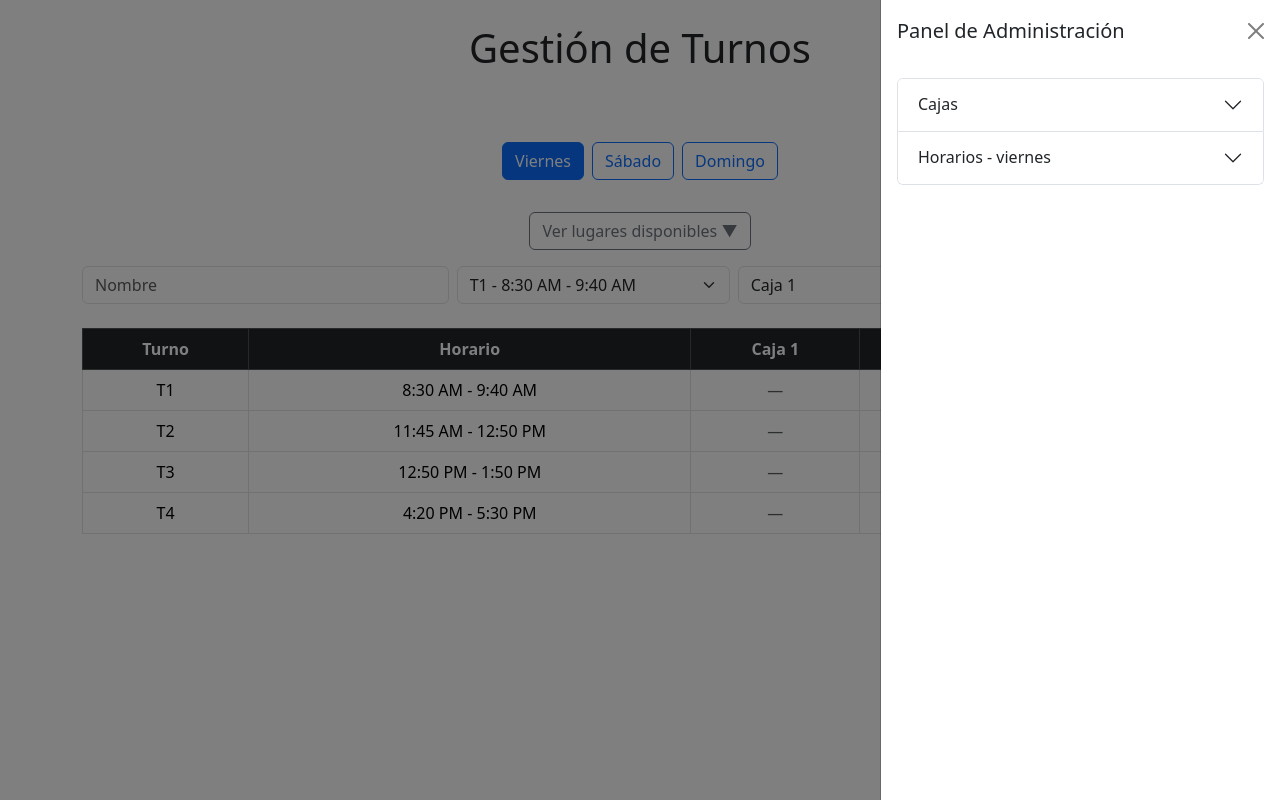
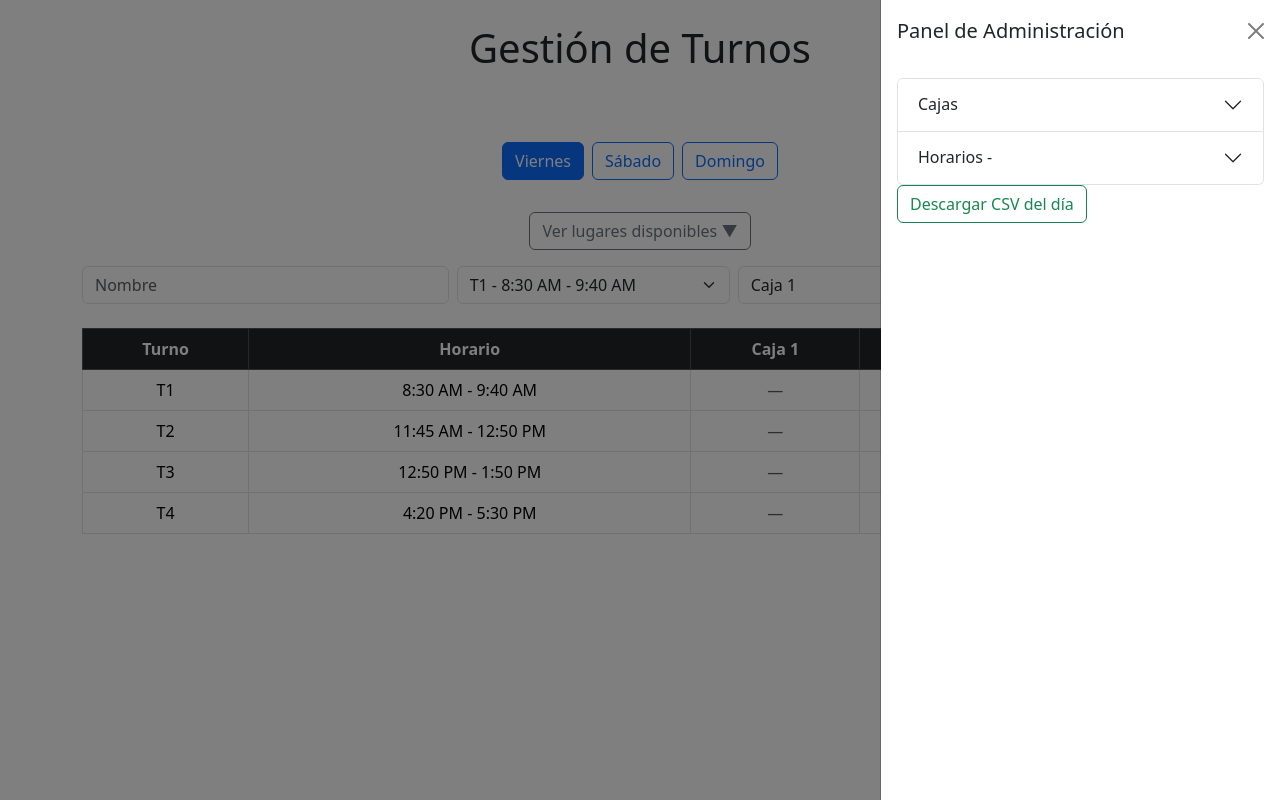
Before and after one commit to Josue1414/Turnos-React, a React (Vite) app: page / in a window 1280 px wide. Both pictures are taken after a click on the button "☰ Menú Admin". Built offline with nearby package versions, Linux system fonts and the light colour scheme.

Commit message:
🔄 Exportación CSV mejorada y funcionalidad Admin Panel completa

```diff
--- a/src/App.jsx
+++ b/src/App.jsx
@@ -24,13 +24,16 @@ function App() {
       { id: 4, hora: "4:20 PM - 5:30 PM" },
     ],
     sábado: [
-      { id: 1, hora: "9:00 AM - 10:00 AM" },
-      { id: 2, hora: "12:00 PM - 1:00 PM" },
-      { id: 3, hora: "3:00 PM - 4:00 PM" },
+      { id: 1, hora: "8:30 AM - 9:40 AM" },
+      { id: 2, hora: "11:45 AM - 12:50 PM" },
+      { id: 3, hora: "12:50 PM - 1:50 PM" },
+      { id: 4, hora: "4:10 PM - 5:20 PM" },
     ],
     domingo: [
-      { id: 1, hora: "10:00 AM - 11:00 AM" },
-      { id: 2, hora: "1:00 PM - 2:00 PM" },
+      { id: 1, hora: "8:30 AM - 9:40 AM" },
+      { id: 2, hora: "11:45 AM - 12:50 PM" },
+      { id: 3, hora: "12:50 PM - 1:50 PM" },
+      { id: 4, hora: "3:15 PM - 4:30 PM" },
     ],
   });
 
@@ -168,12 +171,25 @@ function App() {
       <AdminPanel
         show={showAdmin}
         onClose={() => setShowAdmin(false)}
-        cajas={cajas}
-        setCajas={setCajas}
+        cajas={cajasPorDia[selectedDay]}
+        setCajas={(nuevasCajas) => {
+          setCajasPorDia(prev => ({
+            ...prev,
+            [selectedDay]: nuevasCajas
+          }));
+        }}
+        horarios={turnosPorDia[selectedDay]}
+        setHorarios={(nuevosHorarios) => {
+          setTurnosPorDia(prev => ({
+            ...prev,
+            [selectedDay]: nuevosHorarios
+          }));
+        }}
+        diaSeleccionado={selectedDay}
         turnosPorDia={turnosPorDia}
-        setTurnosPorDia={setTurnosPorDia}
-        selectedDay={selectedDay}
+        asignaciones={asignaciones}
       />
+
 
       <div className="d-flex justify-content-center mb-4 flex-wrap">
         {dias.map((dia) => (
--- a/src/components/AdminPanel.jsx
+++ b/src/components/AdminPanel.jsx
@@ -1,7 +1,7 @@
 import React, { useState } from "react";
 import { Offcanvas, Button, Form, Accordion, ListGroup } from "react-bootstrap";
 
-const AdminPanel = ({ show, onClose, cajas, setCajas, turnosPorDia, setTurnosPorDia, selectedDay }) => {
+const AdminPanel = ({ show, onClose, cajas, setCajas, turnosPorDia, setTurnosPorDia, diaSeleccionado, selectedDay, asignaciones }) => {
   const [nuevaCaja, setNuevaCaja] = useState("");
   const [nuevoTurno, setNuevoTurno] = useState("");
 
@@ -36,6 +36,37 @@ const AdminPanel = ({ show, onClose, cajas, setCajas, turnosPorDia, setTurnosPor
     };
     setTurnosPorDia(actualizados);
   };
+
+  const exportarCSV = () => {
+  const rows = [["Día", "Turno", "Hora", "Caja", "Persona"]];
+
+  Object.entries(turnosPorDia).forEach(([dia, turnos]) => {
+    const asignacionesDia = asignaciones[dia] || {};
+
+    turnos.forEach((turno) => {
+      const turnoId = `T${turno.id}`;
+      const asignacionTurno = asignacionesDia[turnoId] || {};
+
+      Object.entries(asignacionTurno).forEach(([caja, persona]) => {
+        rows.push([dia, turnoId, turno.hora, caja, persona]);
+      });
+    });
+  });
+
+  // Convertir a CSV y agregar BOM para Excel
+  const csvContent =
+    "\uFEFF" + rows.map((e) => e.join(",")).join("\n");
+
+  const blob = new Blob([csvContent], { type: "text/csv;charset=utf-8;" });
+  const url = URL.createObjectURL(blob);
+  const link = document.createElement("a");
+  link.setAttribute("href", url);
+  link.setAttribute("download", "turnos.csv");
+  document.body.appendChild(link);
+  link.click();
+  document.body.removeChild(link);
+};
+
 
   return (
     <Offcanvas show={show} onHide={onClose} placement="end">
@@ -91,6 +122,13 @@ const AdminPanel = ({ show, onClose, cajas, setCajas, turnosPorDia, setTurnosPor
               </ListGroup>
             </Accordion.Body>
           </Accordion.Item>
+          <Button
+            variant="outline-success"
+            className="mb-3"
+            onClick={() => exportarCSV(turnosPorDia, diaSeleccionado)}
+          >
+            Descargar CSV del día
+          </Button>
         </Accordion>
       </Offcanvas.Body>
     </Offcanvas>
```
